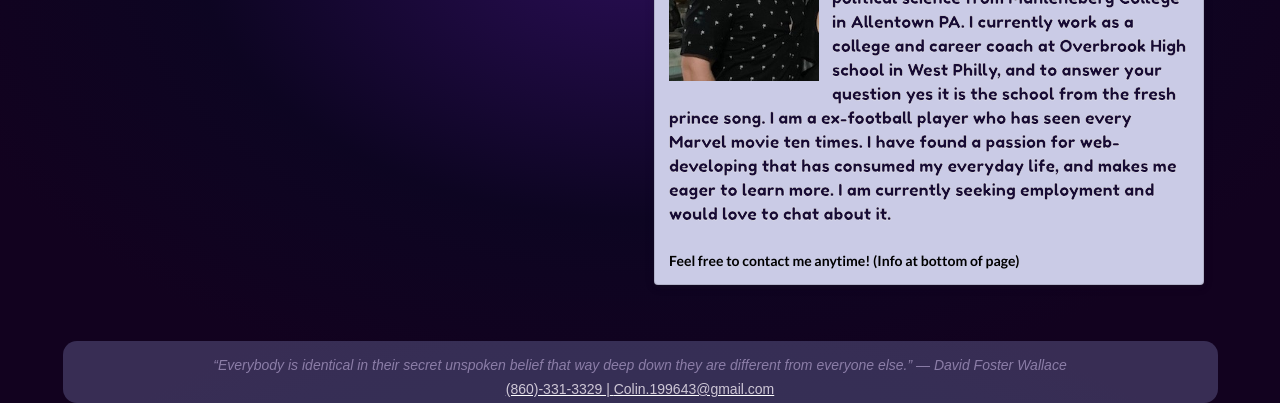
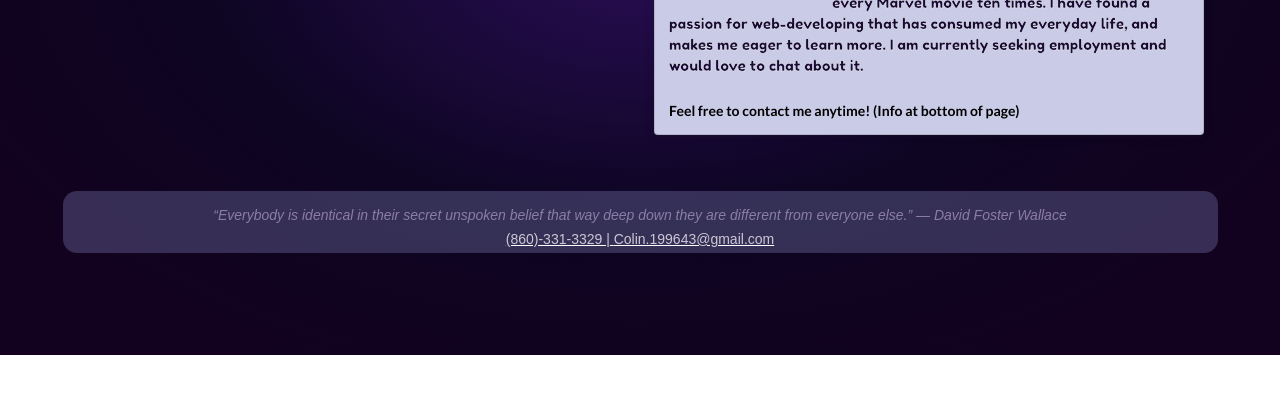
Before and after one commit to Colin-Cunningham/Cunningham-Portfolio, a plain HTML site: page index.html in a window 1280 px wide. Shown: the part 459-862 px from the top of the page. After the commit the page ends 814 px from the top, so only its background shows below. Drawn offline with nearby package versions, Linux system fonts and the light colour scheme; a web font is replaced by a local one.

Commit message:
fixed positioning of main about me section

```diff
--- a/style.css
+++ b/style.css
@@ -19,7 +19,7 @@ body {
 
 #col2 {
     margin: 0 auto;
-    padding-top: 12rem;
+    padding-top: 6rem;
 
 }
 
@@ -46,7 +46,7 @@ h4 {
 }
 
 #aboutme {
-  font-size: 1.2rem;
+  font-size: 1.05rem;
   color: #170b35;
   font-family: 'Fredoka One', cursive;
   -webkit-text-stroke-width: .5px;
```
